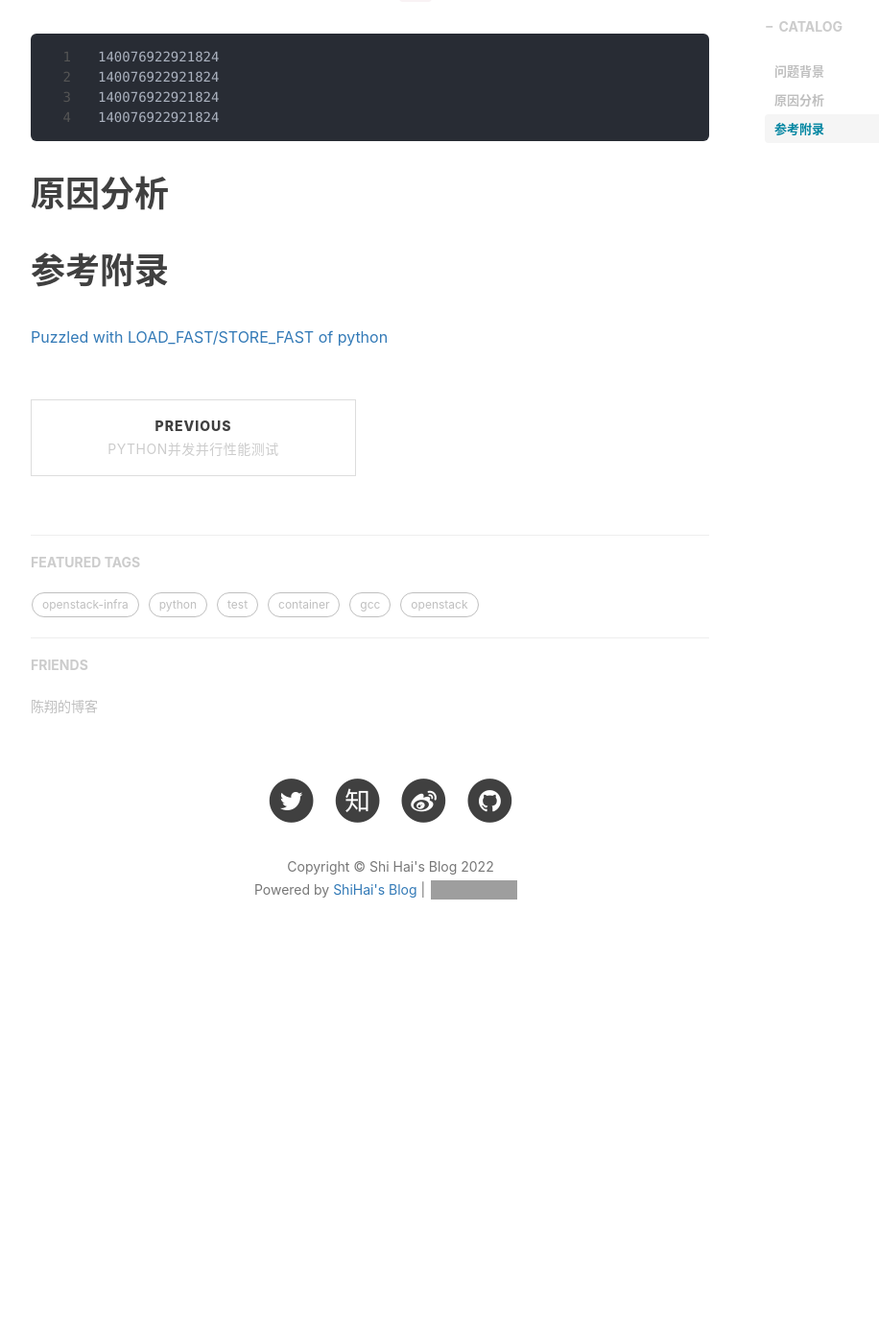
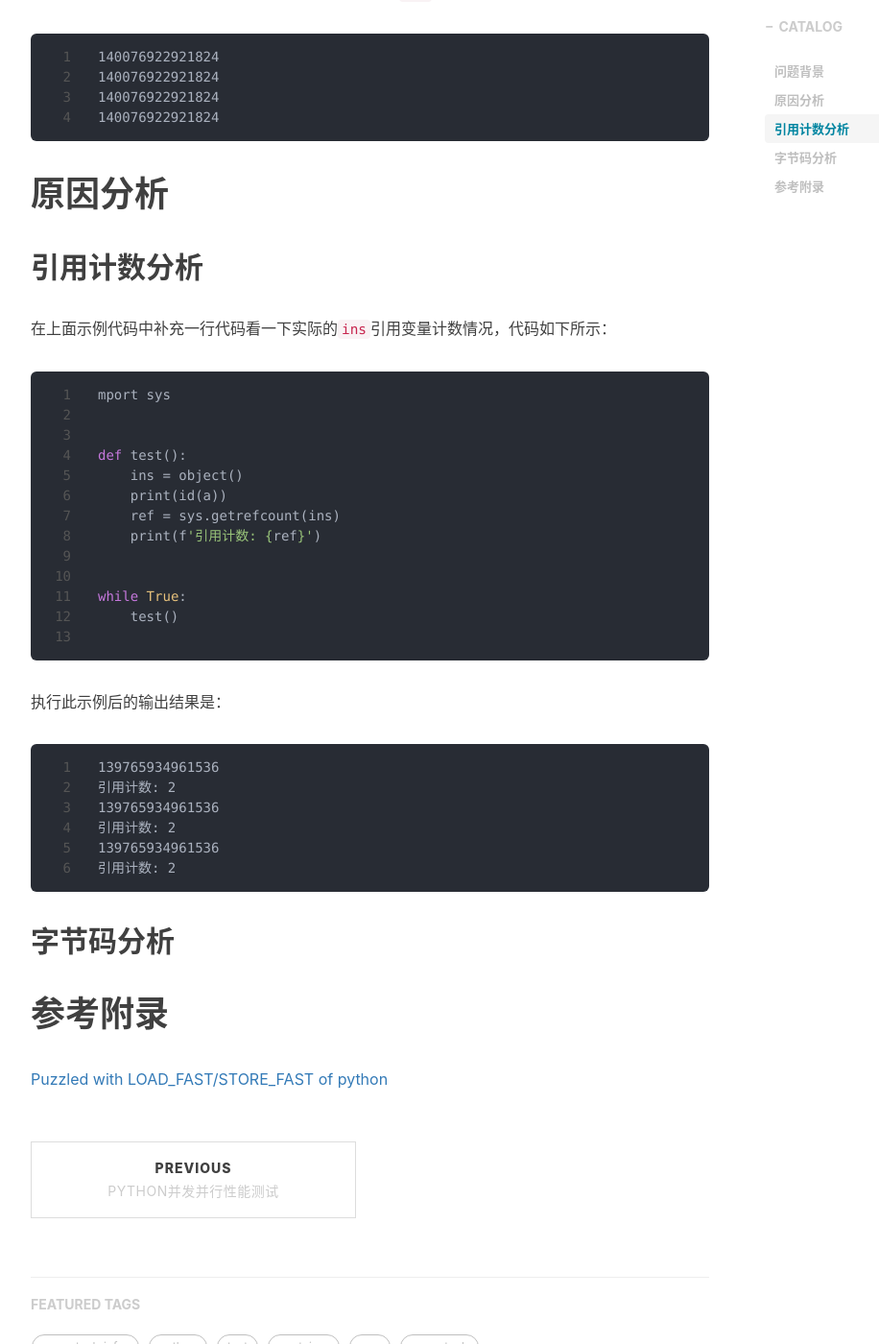
Before and after one commit to shihai1991/shihai1991.github.io, a Jekyll site: the page built from _posts/2022-06-02-python引用计数.md, in a window 1280 px wide and 1400 px high, scrolled down 1022 px. Shown: the whole window at 96% size, without its empty margins (233-1149 px from the left). Built offline with Jekyll 4.4.1, drawn with Linux system fonts in a browser that asks for light colours; nearby versions of some CDN libraries; comment, search, counter and statistics services are not loaded; before the commit the page ends 2053 px from its top, so only the background shows below that; grey boxes are pictures that could not be loaded.

Commit message:
Update 2022-06-02-python引用计数.md

````diff
--- a/_posts/2022-06-02-python引用计数.md
+++ b/_posts/2022-06-02-python引用计数.md
@@ -35,6 +35,34 @@ while True:
 ```
 
 # 原因分析
+## 引用计数分析
+在上面示例代码中补充一行代码看一下实际的`ins`引用变量计数情况，代码如下所示：
+```python
+mport sys
+
+
+def test():
+    ins = object()
+    print(id(a))
+    ref = sys.getrefcount(ins)
+    print(f'引用计数: {ref}')
+
+
+while True:
+    test()
+
+```
+执行此示例后的输出结果是：
+```shell
+139765934961536
+引用计数: 2
+139765934961536
+引用计数: 2
+139765934961536
+引用计数: 2
+```
+
+## 字节码分析
 
 
 # 参考附录
````
